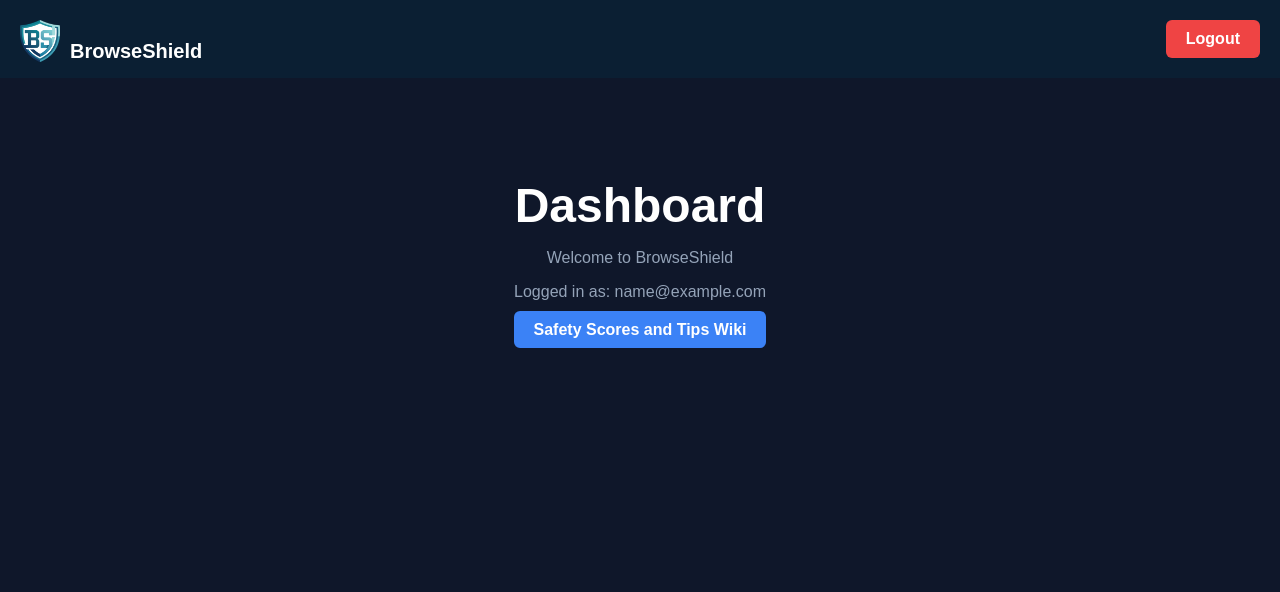
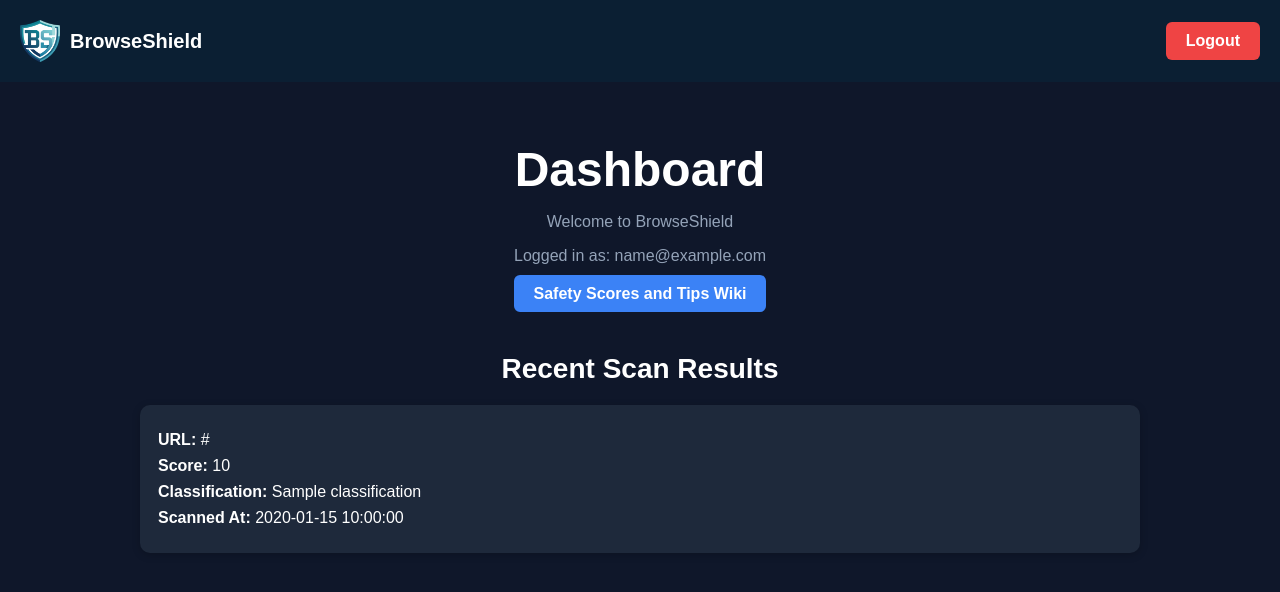
Before and after one commit to DaSonOfPoseidon/BrowseShield, a Flask app: template Portal/templates/dashboard.html in a window 1280 px wide. Shown: the top 592 px of the page. Run offline with Flask 3, Linux system fonts and the light colour scheme; the template is opened without the code that fills it: most values are stand-ins (such as "Sample title", 1, 10 or a date in 2020); parts of the project's set-up code (start-up, migrations or seed data) failed here and were passed over.

Commit message:
integrated JWT auth and conected the dashboard to backend user-data

```diff
--- a/Backend/app.py
+++ b/Backend/app.py
@@ -9,7 +9,7 @@ from Backend.db.connection import initialize_pool
 from Backend.routes.assess import assess_bp
 from Backend.routes.auth import auth_bp
 from Backend.routes.metrics import metrics_bp
-
+from Backend.routes.dashboard import dashboard_bp
 
 def create_app():
     """
@@ -26,6 +26,7 @@ def create_app():
     app.register_blueprint(auth_bp, url_prefix="/v1")
     app.register_blueprint(assess_bp, url_prefix="/v1")
     app.register_blueprint(metrics_bp, url_prefix="/v1")
+    app.register_blueprint(dashboard_bp)
 
     return app
 
--- a/Portal/templates/dashboard.html
+++ b/Portal/templates/dashboard.html
@@ -4,70 +4,159 @@
     <title>BrowseShield Dashboard</title>
     <style>
         body {
-            font-family: Arial;
+            font-family: Arial, sans-serif;
             background-color: #0f172a;
             color: white;
             margin: 0;
         }
+
         .topbar {
             width: 100%;
             padding: 20px;
             background-color: #0B1F33;
             box-sizing: border-box;
-            text-align: right;
+            display: flex;
+            justify-content: space-between;
+            align-items: center;
         }
-        .logout-btn {
-            background-color: #ef4444;
+
+        .brand {
+            display: flex;
+            align-items: center;
+        }
+
+        .brand img {
+            margin-right: 10px;
+        }
+
+        .logout-btn,
+        .wiki-btn {
             padding: 10px 20px;
             color: white;
             text-decoration: none;
             border-radius: 6px;
             font-weight: bold;
+            border: none;
+            cursor: pointer;
+            font-size: inherit;
         }
-        .logout-btn:hover {
+
+        .logout-btn {
+            background-color: #ef4444;
+        }
+
+        .wiki-btn {
+            background-color: #3b82f6;
+        }
+
+        .logout-btn:hover,
+        .wiki-btn:hover {
             opacity: 0.85;
         }
+
         .container {
             text-align: center;
-            margin-top: 100px;
+            margin: 60px auto;
+            max-width: 1000px;
+            padding: 0 20px;
         }
+
         h1 {
             font-size: 48px;
             margin-bottom: 10px;
         }
+
         p {
             color: #94a3b8;
         }
-        img {
+
+        .section-title {
+            margin-top: 50px;
             margin-bottom: 20px;
+            font-size: 28px;
+        }
+
+        .results-container {
+            margin-top: 20px;
+            text-align: left;
+        }
+
+        .scan-card {
+            background-color: #1e293b;
+            border-radius: 10px;
+            padding: 18px;
+            margin-bottom: 16px;
+            box-shadow: 0 2px 8px rgba(0,0,0,0.2);
+        }
+
+        .scan-card p {
+            margin: 8px 0;
+            color: white;
+        }
+
+        .safe {
+            color: #22c55e;
+            font-weight: bold;
+        }
+
+        .suspicious {
+            color: #facc15;
+            font-weight: bold;
+        }
+
+        .phishing {
+            color: #ef4444;
+            font-weight: bold;
+        }
+
+        .empty-message,
+        .error-message {
+            color: #cbd5e1;
+            text-align: center;
+            margin-top: 20px;
         }
     </style>
 </head>
 <body>
     <div class="topbar">
-
-        <div style="float:left; display:flex; align-items:center;">
-        <img src="{{ url_for('static', filename='logo.png') }}" width="40" style="margin-right:10px;">
-        <span style="font-size:20px; font-weight:bold;">BrowseShield</span>
-
+        <div class="brand">
+            <img src="{{ url_for('static', filename='logo.png') }}" width="40">
+            <span style="font-size:20px; font-weight:bold;">BrowseShield</span>
         </div>
 
         <form action="/logout" method="POST" style="display:inline;">
-            <button type="submit" class="logout-btn" style="border:none;cursor:pointer;font-size:inherit;">Logout</button>
+            <button type="submit" class="logout-btn">Logout</button>
         </form>
+    </div>
 
-    </div>
     <div class="container">
         <h1>Dashboard</h1>
         <p>Welcome to BrowseShield</p>
-        <p>Logged in as: {{ email }}</p>
+        <p>Logged in as: {{ email if email else "User" }}</p>
 
         <div style="margin-top: 20px;">
-            <a href="/wiki" class="logout-btn" style="background-color: #3b82f6;">
-                Safety Scores and Tips Wiki
-            </a>
+            <a href="/wiki" class="wiki-btn">Safety Scores and Tips Wiki</a>
         </div>
 
+        <h2 class="section-title">Recent Scan Results</h2>
+
+        <div class="results-container">
+            {% if scans %}
+                {% for item in scans %}
+                    <div class="scan-card">
+                        <p><strong>URL:</strong> {{ item.url }}</p>
+                        <p><strong>Score:</strong> {{ item.score }}</p>
+                        <p>
+                            <strong>Classification:</strong>
+                            <span class="{{ item.classification|lower }}">{{ item.classification }}</span>
+                        </p>
+                        <p><strong>Scanned At:</strong> {{ item.timestamp }}</p>
+                    </div>
+                {% endfor %}
+            {% else %}
+                <p class="empty-message">No scans found yet.</p>
+            {% endif %}
+        </div>
     </div>
 </body>
 </html>
```
Also changed, not shown: Backend/routes/dashboard.py (added, +36 -0 lines), Portal/routes/auth.py (+52 -2 lines), Portal/routes/dashboard.py (deleted, +0 -7 lines).
